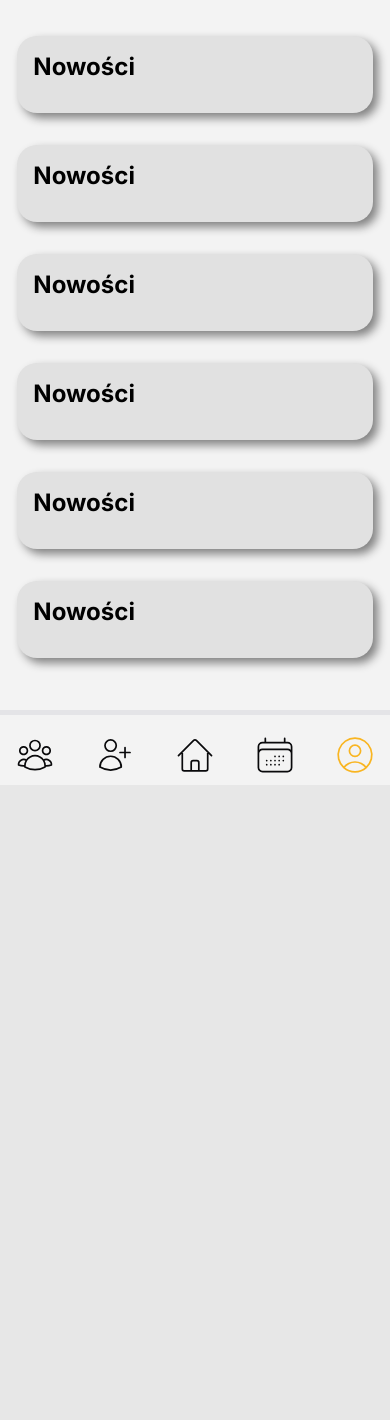
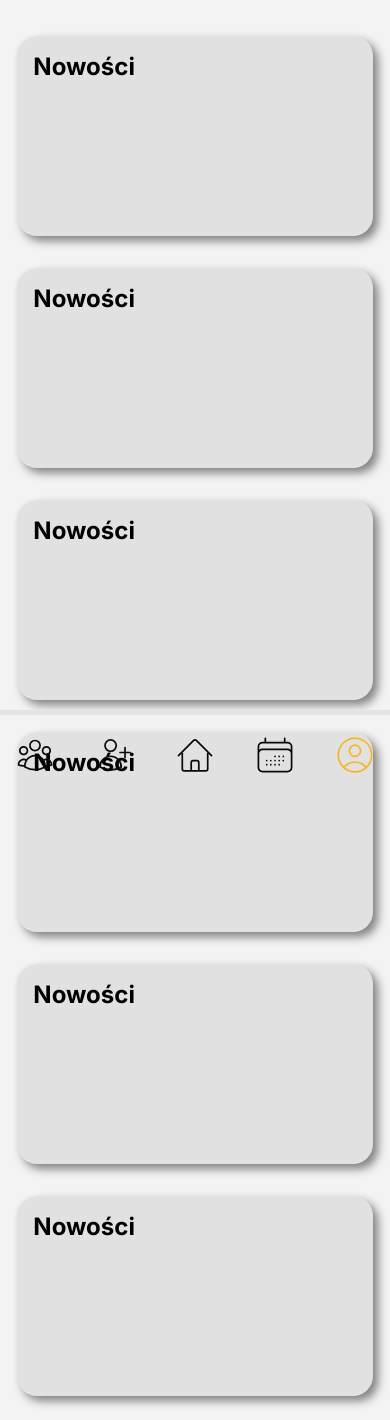
Before and after one commit to Jakubkl1p/Fuszerka.exe, a PHP site: page /main.html in a window 390 px wide. Shown: the part 59-1479 px from the top of the page. Before the commit the page ends 832 px from the top, so only its background shows below. Run offline with PHP 8.4, Linux system fonts and the light colour scheme.

Commit message:
aesthetic: now it looks a bit better

```diff
--- a/styles/main.css
+++ b/styles/main.css
@@ -81,6 +81,6 @@ h1 {
     .event {
         width: 100%;
         max-width: 95%;
-        height: min-content;
+        height: 200px; /*change to min-content ot sth*/
     }
 }
```
